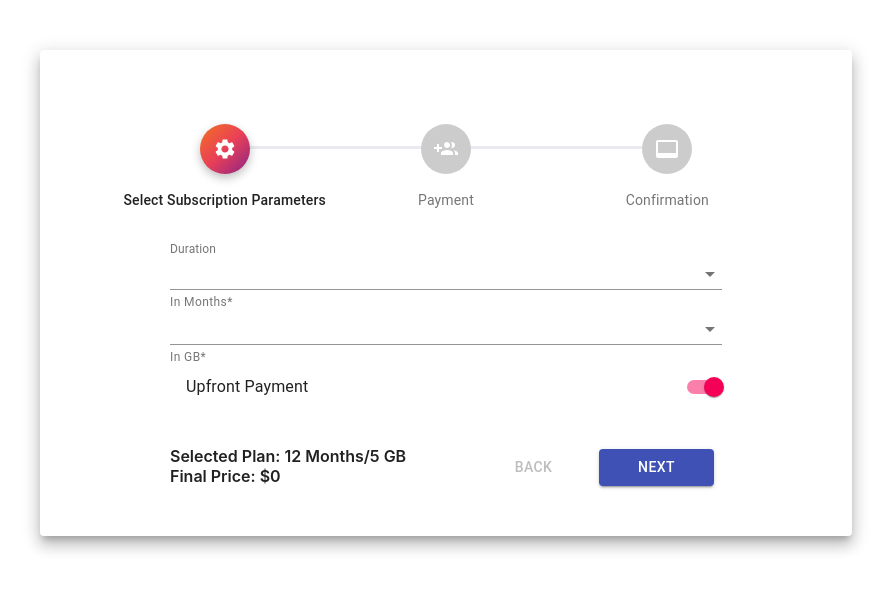
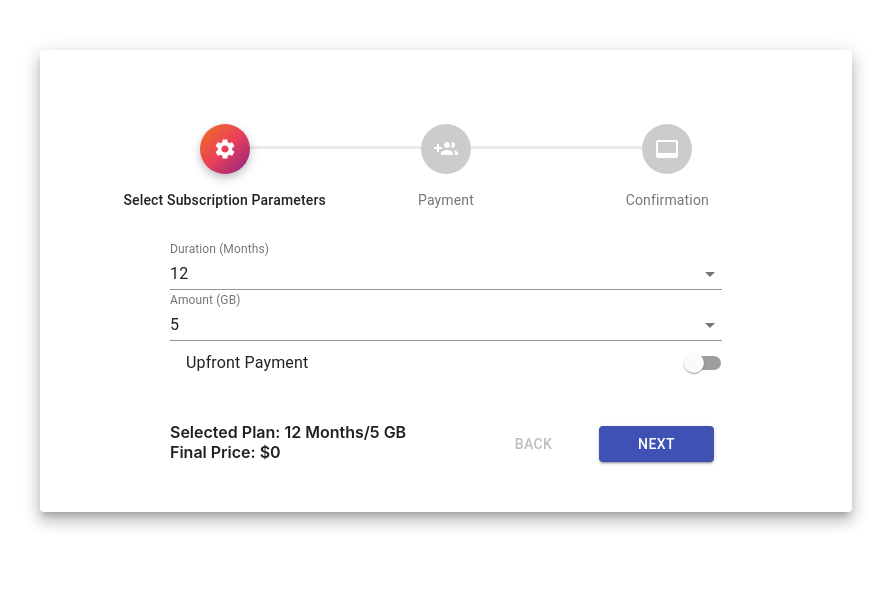
Before and after one commit to anand-san/t-moberries, a React (Create React App) app: page / in a window 1280 px wide. Shown: the top 590 px of the page, without its empty margins (194-1085 px from the left). Built offline with nearby package versions, Linux system fonts and the light colour scheme; no server answers.

Commit message:
fix labels

```diff
--- a/src/Pages/Subscription/Steps/Parameters/Parameters.component.tsx
+++ b/src/Pages/Subscription/Steps/Parameters/Parameters.component.tsx
@@ -13,12 +13,12 @@ export default function Parameters() {
   const { handleChange, formData } = ParametersBehaviour();
 
   return (
-    <>
+    <div>
       <FormControl className={classes.form}>
-        <InputLabel>Duration</InputLabel>
+        <InputLabel>Duration (Months)</InputLabel>
         <Select
           name="Duration"
-          value={formData?.Duration}
+          value={formData?.Duration.Value}
           onChange={handleChange}
           fullWidth
         >
@@ -26,13 +26,13 @@ export default function Parameters() {
           <MenuItem value={6}>6</MenuItem>
           <MenuItem value={12}>12</MenuItem>
         </Select>
-        <FormHelperText>In Months*</FormHelperText>
+        <FormHelperText></FormHelperText>
       </FormControl>
       <FormControl className={classes.form}>
-        {/* <InputLabel>Amount</InputLabel> */}
+        <InputLabel>Amount (GB)</InputLabel>
         <Select
           name="Amount"
-          value={formData?.Amount}
+          value={formData?.Amount.Value}
           onChange={handleChange}
           fullWidth
         >
@@ -40,14 +40,14 @@ export default function Parameters() {
           <MenuItem value={10}>10</MenuItem>
           <MenuItem value={50}>50</MenuItem>
         </Select>
-        <FormHelperText>In GB*</FormHelperText>
+        <FormHelperText></FormHelperText>
       </FormControl>
       <FormControl className={classes.form}>
         <FormControlLabel
           className={classes.PaymentSwitch}
           control={
             <Switch
-              checked={formData?.UpfrontPayment}
+              checked={Boolean(formData?.UpfrontPayment.Value)}
               onChange={handleChange}
               inputProps={{ name: "UpfrontPayment" }}
             />
@@ -56,6 +56,6 @@ export default function Parameters() {
           labelPlacement="start"
         />
       </FormControl>
-    </>
+    </div>
   );
 }
```
